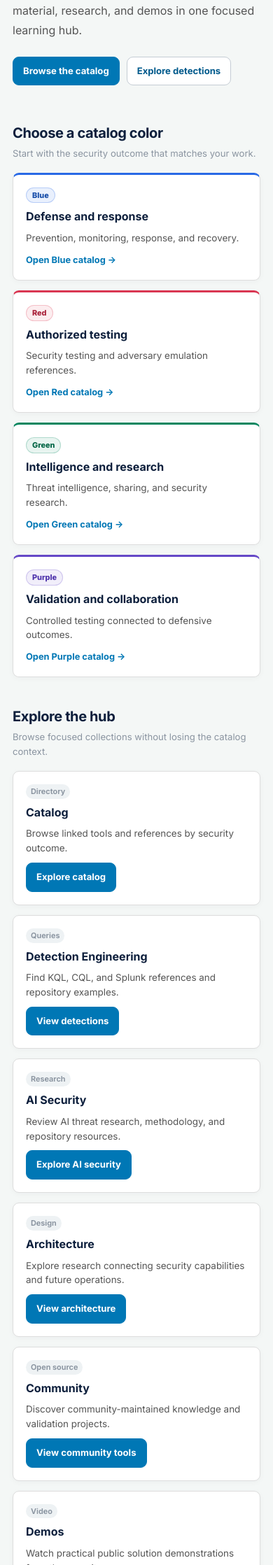
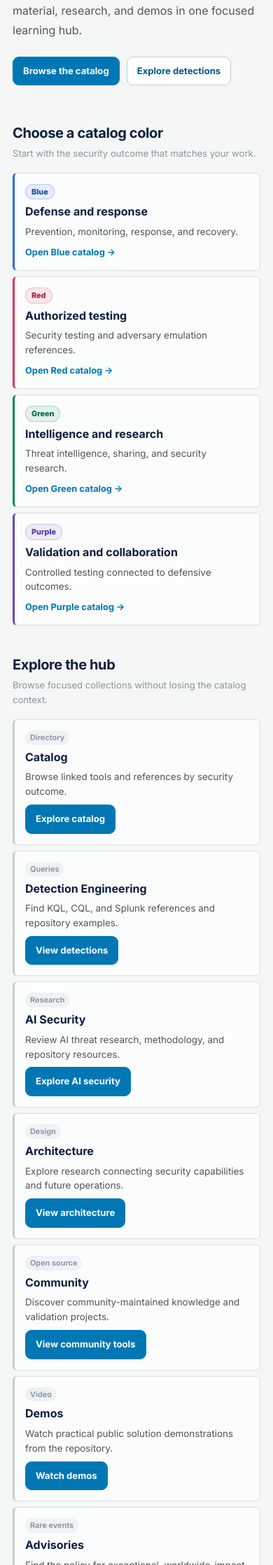
Before and after one commit to amcamillo/Cybersecurity_Tools, a Jekyll site: the page built from docs/index.md, in a window 390 px wide. Shown: the part 390-2627 px from the top of the page at 70% size. Built offline with Jekyll 4.4.1, drawn with Linux system fonts in a browser that asks for light colours.

Commit message:
Add Hub-style collection and filter primitives
Co-authored-by: Autoisland <Autoisland@users.noreply.github.com>

```diff
--- a/docs/_layouts/hub.html
+++ b/docs/_layouts/hub.html
@@ -10,6 +10,7 @@
     <link rel="preconnect" href="https://fonts.gstatic.com" crossorigin>
     <link href="https://fonts.googleapis.com/css2?family=Inter:wght@400;500;600;650;700;800&display=swap" rel="stylesheet">
     <link rel="stylesheet" href="{{ '/assets/css/hub.css' | relative_url }}">
+    <script src="{{ '/assets/js/tag-filters.js' | relative_url }}" defer></script>
   </head>
   <body>
     <a class="skip-link" href="#main-content">Skip to content</a>
--- a/docs/assets/css/hub.css
+++ b/docs/assets/css/hub.css
@@ -389,6 +389,16 @@ h3 {
   margin: 0;
 }
 
+.section-kicker {
+  display: block;
+  margin-bottom: 5px;
+  color: #007c89;
+  font-size: 0.68rem;
+  font-weight: 800;
+  letter-spacing: 0.13em;
+  text-transform: uppercase;
+}
+
 .section-heading p {
   max-width: 620px;
   margin: 0;
@@ -398,39 +408,40 @@ h3 {
 
 .card-grid {
   display: grid;
-  grid-template-columns: repeat(auto-fit, minmax(min(100%, 240px), 1fr));
-  gap: 14px;
-  align-items: stretch;
+  grid-template-columns: 1fr;
+  gap: 8px;
 }
 
 .card-grid--four {
-  grid-template-columns: repeat(4, minmax(0, 1fr));
+  grid-template-columns: 1fr;
 }
 
 .card-grid--three {
-  grid-template-columns: repeat(3, minmax(0, 1fr));
+  grid-template-columns: 1fr;
 }
 
 .card-grid--two {
-  grid-template-columns: repeat(2, minmax(0, 1fr));
+  grid-template-columns: 1fr;
 }
 
 .card {
-  display: flex;
+  display: grid;
+  grid-template-columns: minmax(130px, 0.55fr) minmax(170px, 0.8fr) minmax(240px, 1.5fr) auto;
   min-width: 0;
-  min-height: 170px;
-  flex-direction: column;
-  gap: 10px;
-  padding: 18px;
+  min-height: 0;
+  gap: 16px;
+  align-items: center;
+  padding: 13px 15px;
   border: 1px solid var(--border);
-  border-radius: var(--r-md);
-  background: var(--surface);
-  box-shadow: 0 2px 8px rgba(15, 40, 70, 0.035);
+  border-left: 3px solid var(--border-strong);
+  border-radius: var(--r-sm);
+  background: rgba(255, 255, 255, 0.68);
 }
 
 .card:hover {
-  border-color: var(--border-strong);
-  box-shadow: var(--shadow);
+  border-color: #aeb9c3;
+  border-left-color: var(--cyan);
+  background: var(--surface);
 }
 
 .card > :first-child {
@@ -450,8 +461,8 @@ h3 {
 
 .card .button,
 .card .text-link {
-  align-self: flex-start;
-  margin-top: auto;
+  justify-self: end;
+  white-space: nowrap;
 }
 
 .card__meta {
@@ -462,27 +473,75 @@ h3 {
 }
 
 .card--compact {
-  min-height: 142px;
+  min-height: 0;
+}
+
+.card--featured {
+  position: relative;
+  isolation: isolate;
+  grid-template-columns: minmax(150px, 0.55fr) minmax(210px, 0.9fr) minmax(260px, 1.4fr) auto;
+  min-height: 152px;
+  margin-bottom: 6px;
+  padding: 25px 24px;
+  overflow: hidden;
+  border: 0;
+  border-radius: 12px;
+  background: #0d1f3c;
+  box-shadow: 0 12px 28px rgba(13, 31, 60, 0.18);
+}
+
+.card--featured::after {
+  position: absolute;
+  z-index: -1;
+  top: -110px;
+  right: -85px;
+  width: 290px;
+  height: 290px;
+  border-radius: 50%;
+  background:
+    radial-gradient(circle at center, rgba(0, 191, 207, 0.28), transparent 63%),
+    radial-gradient(circle at 70% 65%, rgba(255, 45, 120, 0.18), transparent 52%);
+  content: "";
+}
+
+.card--featured:hover {
+  border-color: transparent;
+  background: #112747;
+}
+
+.card--featured h3,
+.card--featured .text-link {
+  color: #fff;
+}
+
+.card--featured p {
+  color: rgba(255, 255, 255, 0.74);
+}
+
+.card--featured .category-chip {
+  border: 1px solid rgba(0, 191, 207, 0.35);
+  background: rgba(0, 191, 207, 0.14);
+  color: #6be3ec;
 }
 
 .color-card {
-  border-top-width: 3px;
+  border-top-width: 1px;
 }
 
 .color-card--blue {
-  border-top-color: var(--blue);
+  border-left-color: var(--blue);
 }
 
 .color-card--red {
-  border-top-color: var(--red);
+  border-left-color: var(--red);
 }
 
 .color-card--green {
-  border-top-color: var(--green);
+  border-left-color: var(--green);
 }
 
 .color-card--purple {
-  border-top-color: var(--purple);
+  border-left-color: var(--purple);
 }
 
 .team-chip {
@@ -531,6 +590,75 @@ h3 {
 
 .text-link::after {
   content: " →";
+}
+
+.filter-region {
+  margin-top: 18px;
+}
+
+.tag-filter {
+  display: flex;
+  flex-wrap: wrap;
+  gap: 7px;
+  margin: 0 0 14px;
+}
+
+.tag-filter:empty {
+  display: none;
+}
+
+.tag-filter button {
+  min-height: 34px;
+  padding: 6px 10px;
+  border: 1px solid var(--border-strong);
+  border-radius: 999px;
+  background: var(--surface);
+  color: var(--text-dim);
+  font: inherit;
+  font-size: 0.75rem;
+  font-weight: 650;
+  cursor: pointer;
+}
+
+.tag-filter button:hover,
+.tag-filter button[aria-pressed="true"] {
+  border-color: var(--accent);
+  background: var(--accent-weak);
+  color: var(--accent-strong);
+}
+
+.tag-filter button[aria-pressed="true"] {
+  box-shadow: inset 0 0 0 1px var(--accent);
+}
+
+.tag-filter__count {
+  display: inline-grid;
+  min-width: 19px;
+  min-height: 19px;
+  margin-left: 2px;
+  padding: 1px 5px;
+  place-items: center;
+  border-radius: 999px;
+  background: var(--surface-2);
+  color: var(--text-muted);
+  font-size: 0.66rem;
+}
+
+.tag-filter button[aria-pressed="true"] .tag-filter__count {
+  background: var(--surface);
+  color: var(--accent-strong);
+}
+
+.filter-status {
+  min-height: 1.2em;
+  margin: -7px 0 12px;
+  color: var(--text-muted);
+  font-size: 0.72rem;
+}
+
+[data-filter-item][hidden],
+[data-filter-group][hidden] {
+  display: none !important;
 }
 
 .callout {
@@ -633,13 +761,14 @@ h3 {
 
 .resource-row {
   display: grid;
-  grid-template-columns: minmax(170px, 0.7fr) minmax(240px, 1.6fr) auto;
+  grid-template-columns: minmax(165px, 0.7fr) minmax(135px, 0.6fr) minmax(240px, 1.5fr) auto;
   gap: 18px;
   align-items: center;
-  padding: 15px 17px;
+  padding: 12px 15px;
   border: 1px solid var(--border);
-  border-radius: var(--r-md);
-  background: var(--surface);
+  border-left: 3px solid var(--border-strong);
+  border-radius: var(--r-sm);
+  background: rgba(255, 255, 255, 0.68);
 }
 
 .resource-row h3,
@@ -654,6 +783,18 @@ h3 {
 
 .resource-row .text-link {
   white-space: nowrap;
+}
+
+.resource-row:hover {
+  border-color: #aeb9c3;
+  border-left-color: var(--cyan);
+  background: var(--surface);
+}
+
+.resource-row__tags {
+  display: flex;
+  flex-wrap: wrap;
+  gap: 5px;
 }
 
 .site-footer {
@@ -682,9 +823,24 @@ code {
 }
 
 @media (max-width: 1100px) {
-  .card-grid--four,
-  .card-grid--three {
-    grid-template-columns: repeat(2, minmax(0, 1fr));
+  .card,
+  .card--featured {
+    grid-template-columns: minmax(130px, 0.5fr) minmax(180px, 0.8fr) minmax(220px, 1.3fr);
+  }
+
+  .card .button,
+  .card .text-link {
+    grid-column: 2 / -1;
+    justify-self: start;
+  }
+
+  .resource-row {
+    grid-template-columns: minmax(160px, 0.65fr) minmax(120px, 0.5fr) minmax(240px, 1.5fr);
+  }
+
+  .resource-row .text-link {
+    grid-column: 3;
+    justify-self: start;
   }
 }
 
@@ -763,10 +919,22 @@ code {
     padding-top: 8px;
   }
 
-  .card-grid--four,
-  .card-grid--three,
-  .card-grid--two {
+  .card,
+  .card--featured {
     grid-template-columns: 1fr;
+    gap: 8px;
+    padding: 15px;
+  }
+
+  .card--featured {
+    min-height: 0;
+    padding: 21px 18px;
+  }
+
+  .card .button,
+  .card .text-link {
+    grid-column: auto;
+    justify-self: start;
   }
 
   .section-heading {
@@ -780,6 +948,10 @@ code {
   .resource-row {
     grid-template-columns: 1fr;
     gap: 7px;
+  }
+
+  .resource-row .text-link {
+    grid-column: auto;
   }
 
   .connect-strip {
--- /dev/null
+++ b/docs/assets/js/tag-filters.js
@@ -0,0 +1,135 @@
+(function () {
+  "use strict";
+
+  function displayName(tag) {
+    return tag.replace(/\b\w/g, function (letter) {
+      return letter.toUpperCase();
+    });
+  }
+
+  function tagsFor(item) {
+    return (item.dataset.tags || "")
+      .split(",")
+      .map(function (tag) {
+        return tag.trim();
+      })
+      .filter(Boolean);
+  }
+
+  document.querySelectorAll("[data-filter-region]").forEach(function (region) {
+    var controls = region.querySelector("[data-filter-controls]");
+    var items = Array.prototype.slice.call(
+      region.querySelectorAll("[data-filter-item]")
+    );
+
+    if (!controls || !items.length) {
+      return;
+    }
+
+    var labels = {};
+    var counts = {};
+
+    items.forEach(function (item) {
+      tagsFor(item).forEach(function (tag) {
+        var key = tag.toLowerCase();
+        labels[key] = labels[key] || tag;
+        counts[key] = (counts[key] || 0) + 1;
+      });
+    });
+
+    var tags = Object.keys(labels).sort(function (a, b) {
+      return labels[a].localeCompare(labels[b]);
+    });
+
+    if (!tags.length) {
+      return;
+    }
+
+    controls.innerHTML = "";
+    controls.setAttribute("role", "group");
+    controls.setAttribute(
+      "aria-label",
+      region.dataset.filterLabel || "Filter this collection"
+    );
+
+    function makeButton(key, label, count, active) {
+      var button = document.createElement("button");
+      var countNode = document.createElement("span");
+
+      button.type = "button";
+      button.dataset.filterTag = key;
+      button.setAttribute("aria-pressed", active ? "true" : "false");
+      button.appendChild(document.createTextNode(label + " "));
+
+      countNode.className = "tag-filter__count";
+      countNode.textContent = count;
+      countNode.setAttribute("aria-hidden", "true");
+      button.appendChild(countNode);
+
+      return button;
+    }
+
+    controls.appendChild(makeButton("all", "All", items.length, true));
+    tags.forEach(function (key) {
+      controls.appendChild(
+        makeButton(key, displayName(labels[key]), counts[key], false)
+      );
+    });
+
+    var status = region.querySelector("[data-filter-status]");
+
+    function applyFilter(key) {
+      var visibleCount = 0;
+
+      items.forEach(function (item) {
+        var matches =
+          key === "all" ||
+          tagsFor(item)
+            .map(function (tag) {
+              return tag.toLowerCase();
+            })
+            .indexOf(key) !== -1;
+
+        item.hidden = !matches;
+        if (matches) {
+          visibleCount += 1;
+        }
+      });
+
+      region.querySelectorAll("[data-filter-group]").forEach(function (group) {
+        var hasVisibleItem = Array.prototype.some.call(
+          group.querySelectorAll("[data-filter-item]"),
+          function (item) {
+            return !item.hidden;
+          }
+        );
+        group.hidden = !hasVisibleItem;
+      });
+
+      controls.querySelectorAll("button").forEach(function (button) {
+        button.setAttribute(
+          "aria-pressed",
+          button.dataset.filterTag === key ? "true" : "false"
+        );
+      });
+
+      if (status) {
+        status.textContent =
+          visibleCount +
+          " " +
+          (visibleCount === 1 ? "item" : "items") +
+          " shown";
+      }
+    }
+
+    controls.addEventListener("click", function (event) {
+      var button = event.target.closest("button[data-filter-tag]");
+      if (button) {
+        applyFilter(button.dataset.filterTag);
+      }
+    });
+
+    region.classList.add("filter-region--ready");
+    applyFilter("all");
+  });
+})();
```
